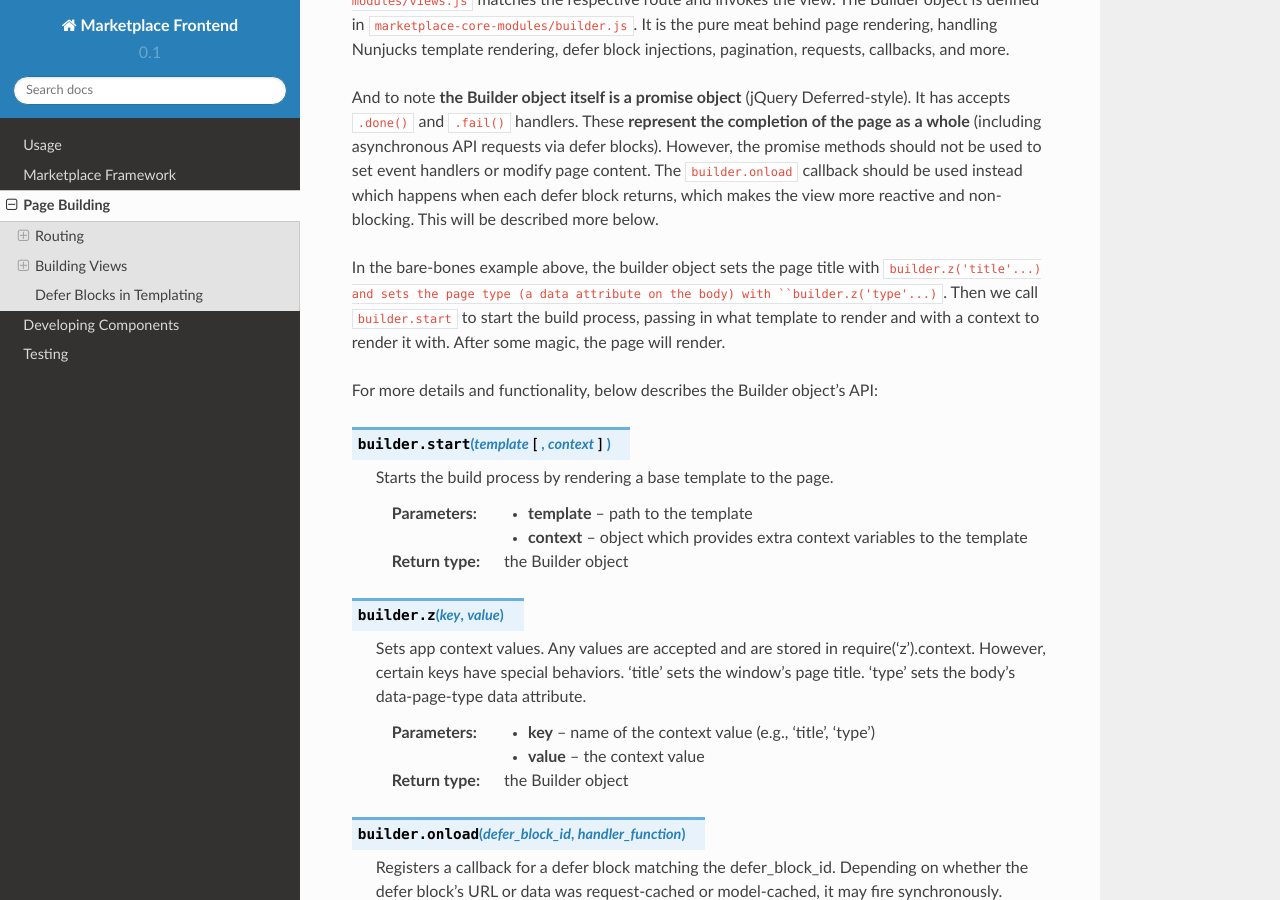
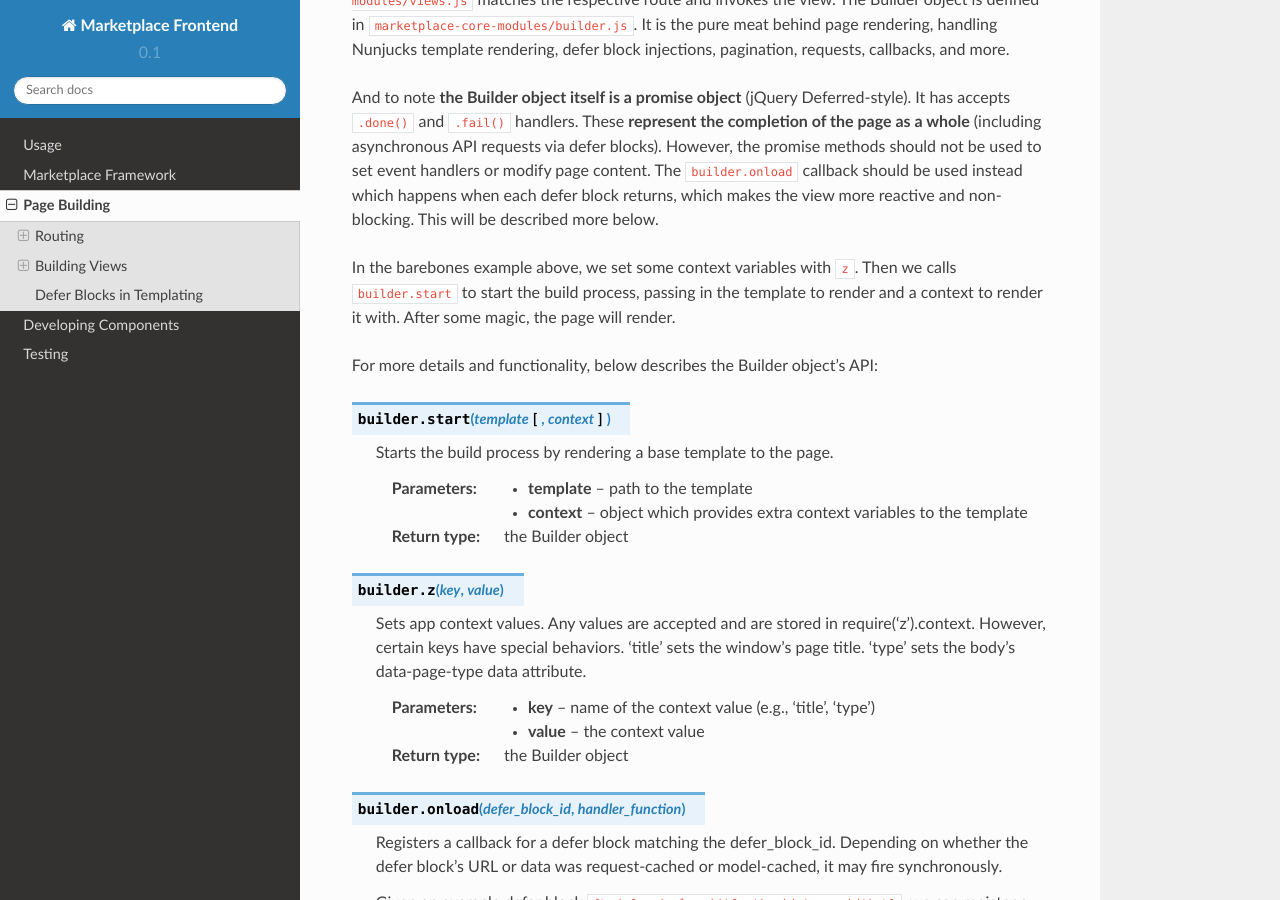
Before and after one commit to mozilla/marketplace-frontend-docs, a Sphinx documentation site: the page built from docs/topics/page-building.rst, in a window 1280 px wide and 900 px high, scrolled down 2431 px. Built offline with Sphinx 7.4.7 and the Read the Docs theme 2.0.0, drawn with Linux system fonts in a browser that asks for light colours; pages that are not in the unit, such as notebooks, are missing from menus.

Commit message:
fix code highlight typo

```diff
--- a/docs/topics/page-building.rst
+++ b/docs/topics/page-building.rst
@@ -142,11 +142,10 @@ should be used instead which happens when each defer block returns, which
 makes the view more reactive and non-blocking. This will be described more
 below.
 
-In the bare-bones example above, the builder object sets the page title with
-``builder.z('title'...) and sets the page type (a data attribute on the body) with
-``builder.z('type'...)``. Then we call ``builder.start`` to start the build
-process, passing in what template to render and with a context to render it
-with. After some magic, the page will render.
+In the barebones example above, we set some context variables with ``z``.  Then
+we calls ``builder.start`` to start the build process, passing in the template
+to render and a context to render it with. After some magic, the page will
+render.
 
 For more details and functionality, below describes the Builder object's API:
 
```
